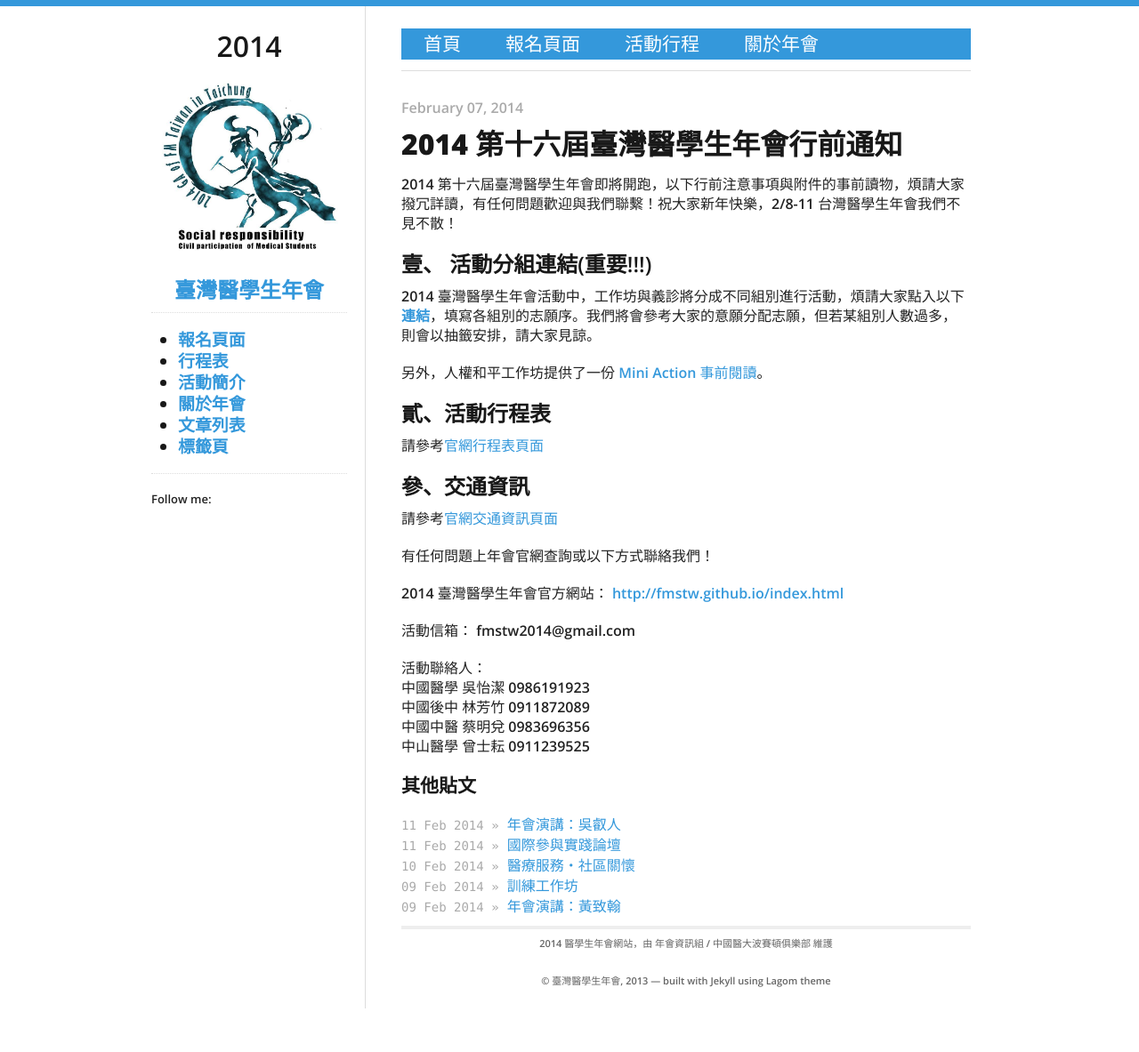
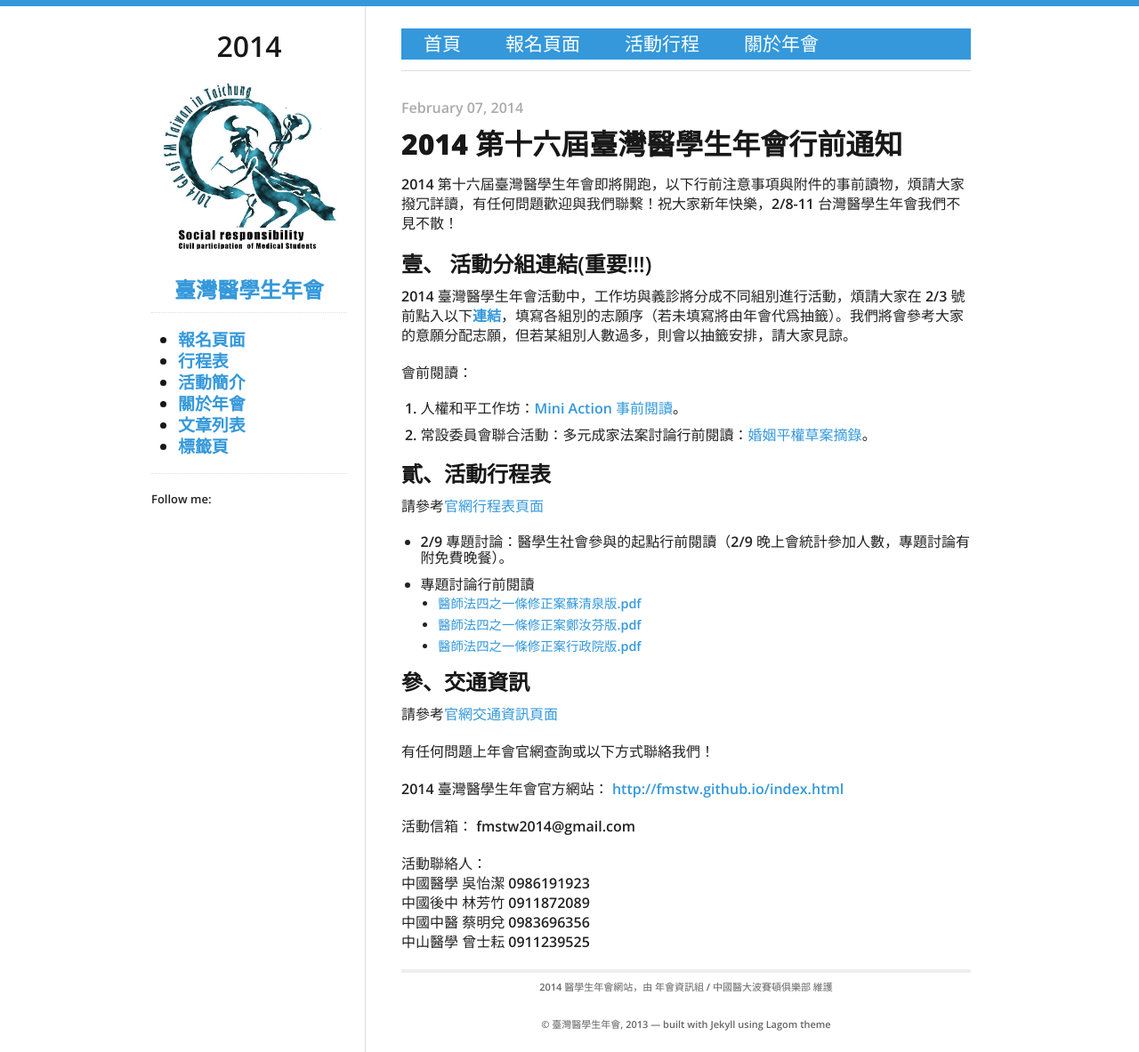
Before and after one commit to fmstw/fmstw.github.io, a Jekyll site: the page built from _posts/2014-02-07-notification.md, in a window 1280 px wide. Shown: the whole page at 89% size. Built offline with Jekyll 4.4.1, drawn with Linux system fonts in a browser that asks for light colours; nearby versions of some CDN libraries; before the commit the page ends 1134 px from its top, so only the background shows below that.

Commit message:
國際參與實踐論壇/新附件

```diff
--- a/_layouts/post.html
+++ b/_layouts/post.html
@@ -15,13 +15,13 @@ layout: default
   {{ content }}
 </div>
 
-<div id="related">
-  <h3>其他貼文</h3>
-  <ul class="posts">
-    {% for post in site.related_posts limit:5 %}
-    <li>
-      <span>{{ post.date | date_to_string }} &raquo;</span> <a href="{{ post.url }}">{{ post.title }}</a>
-    </li>
-    {% endfor %}
-  </ul>
-</div>
+<!-- <div id="related"> -->
+<!--   <h3>其他貼文</h3> -->
+<!--   <ul class="posts"> -->
+<!--     {% for post in site.related_posts limit:5 %} -->
+<!--     <li> -->
+<!--       <span>{{ post.date | date_to_string }} &raquo;</span> <a href="{{ post.url }}">{{ post.title }}</a> -->
+<!--     </li> -->
+<!--     {% endfor %} -->
+<!--   </ul> -->
+<!-- </div> -->
--- a/_posts/2014-02-07-notification.md
+++ b/_posts/2014-02-07-notification.md
@@ -8,12 +8,22 @@ tag: important
 2014 第十六屆臺灣醫學生年會即將開跑，以下行前注意事項與附件的事前讀物，煩請大家撥冗詳讀，有任何問題歡迎與我們聯繫！祝大家新年快樂，2/8-11 台灣醫學生年會我們不見不散！
 
 ##壹、 活動分組連結(重要!!!)
-2014 臺灣醫學生年會活動中，工作坊與義診將分成不同組別進行活動，煩請大家點入以下**[連結](https://docs.google.com/forms/d/1Mxdzj92fnTd9_S50JUsun5fqM6gIZAD5HYFYYlVeq-8/viewform)**，填寫各組別的志願序。我們將會參考大家的意願分配志願，但若某組別人數過多，則會以抽籤安排，請大家見諒。
+2014 臺灣醫學生年會活動中，工作坊與義診將分成不同組別進行活動，煩請大家在 2/3 號前點入以下**[連結](https://docs.google.com/forms/d/1Mxdzj92fnTd9_S50JUsun5fqM6gIZAD5HYFYYlVeq-8/viewform)**，填寫各組別的志願序（若未填寫將由年會代爲抽籤）。我們將會參考大家的意願分配志願，但若某組別人數過多，則會以抽籤安排，請大家見諒。
 
-另外，人權和平工作坊提供了一份 [Mini Action 事前閱讀](http://fmstw.github.io/2014/02/08/principle-of-outbreak-investigation/)。
+會前閱讀：
+1. 人權和平工作坊：[Mini Action 事前閱讀](http://fmstw.github.io/2014/02/08/principle-of-outbreak-investigation/)。
+2. 常設委員會聯合活動：多元成家法案討論行前閱讀：[婚姻平權草案摘錄](/assets/婚姻平權草案摘錄.pdf)。
+
 
 ##貳、活動行程表
 請參考[官網行程表頁面](http://fmstw.github.io/schedule.html)
+
+- 2/9 專題討論：醫學生社會參與的起點行前閱讀（2/9 晚上會統計參加人數，專題討論有附免費晚餐）。
+- 專題討論行前閱讀
+    - [醫師法四之一條修正案蘇清泉版.pdf](/assets/醫師法四之一條修正案蘇清泉版.pdf)
+	- [醫師法四之一條修正案鄭汝芬版.pdf](/assets/醫師法四之一條修正案鄭汝芬版.pdf)
+	- [醫師法四之一條修正案行政院版.pdf](/assets/醫師法四之一條修正案行政院版.pdf)
+
 
 ##參、交通資訊
 請參考[官網交通資訊頁面](http://fmstw.github.io/cmu.html)
--- a/_posts/2014-02-11-participating.html
+++ /dev/null
@@ -1,6 +0,0 @@
----
-layout: post
-title: 國際參與實踐論壇
-category: 活動內容
----
-醫學生的國際參與聽起來是一個很遙遠、很困難的名詞，但誰不曾有過在國際舞台上位自己、為國家發聲的燦爛夢想呢？在這個時段，我們將邀請在國際參與方面有卓越經驗的講師或醫學生，為大家分享經驗，並進行問答對談，讓大家了解踏進國際場域的實際經驗與感受。國際參與絕對不是遙不可及的夢想，而且參與的機會真的就在眼前！
--- /dev/null
+++ b/_posts/2014-02-11-participating.md
@@ -0,0 +1,12 @@
+---
+layout: post
+title: 國際參與實踐論壇
+category: 活動內容
+---
+醫學生的國際參與聽起來是一個很遙遠、很困難的名詞，但誰不曾有過在國際舞台上位自己、為國家發聲的燦爛夢想呢？在這個時段，我們將邀請在國際參與方面有卓越經驗的講師或醫學生，為大家分享經驗，並進行問答對談，讓大家了解踏進國際場域的實際經驗與感受。國際參與絕對不是遙不可及的夢想，而且參與的機會真的就在眼前！
+
+講者簡介：
+1. [鄭晏宗](http://fmstw.github.io/2014/02/08/speaker-zhengyanzong/)
+2. [謝博宇](http://fmstw.github.io/2014/02/08/speaker-xieboyu/)
+3. [沈家潁](http://fmstw.github.io/2014/02/08/speaker-shenjiaying/)
+4. [李東穎](http://fmstw.github.io/2014/02/08/speaker-lidongying/)
```
Also changed, not shown: _posts/2014-02-08-speaker-lidongying.md (+5 -5 lines), _posts/2014-02-08-speaker-shenjiaying.md (+4 -4 lines), _posts/2014-02-08-speaker-xieboyu.md (+2 -2 lines), _posts/2014-02-08-speaker-zhengyanzong.md (+2 -2 lines), 4 other files.
